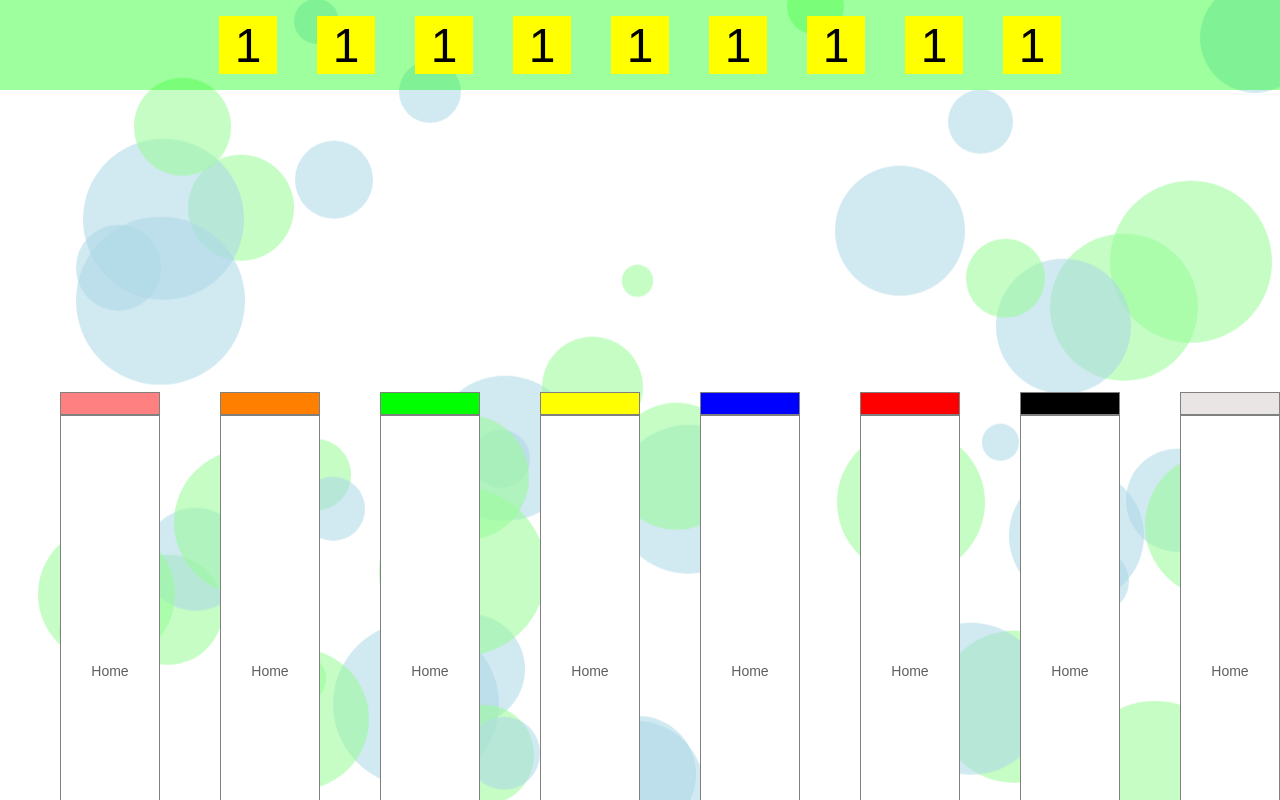
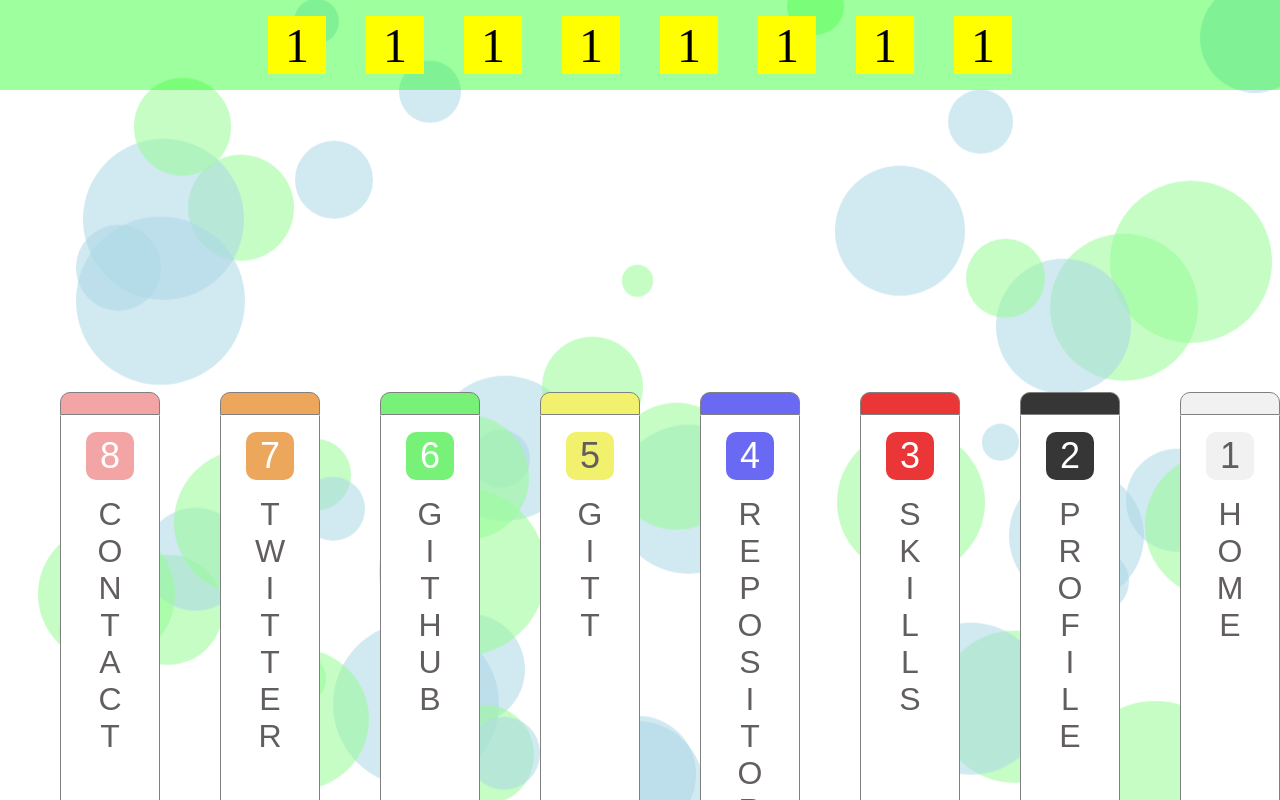
Before and after one commit to AnnkoATAMA/AnnkoATAMA_Protfolio, a React (Vite) app in the folder front/: page /racelist in a window 1280 px wide. Shown: the top 800 px of the page. Built offline with nearby package versions, Linux system fonts and the light colour scheme.

Commit message:
home仮実装

```diff
--- a/front/src/components/RaceList.tsx
+++ b/front/src/components/RaceList.tsx
@@ -6,40 +6,126 @@
     const navigate = useNavigate();
 
     return (
+        <div>
             <div className="raceul">
                 <button className="racelist" onClick={() => navigate("/")}>
                     <div className="button-top-pink"></div>
-                <div className="button-label">Home</div>
+                    <div className="button-label">
+                        <div className="button-label-num">
+                            <div className="button-label-num-pink">8</div>
+                        </div>
+                        <span>C</span>
+                        <span>O</span>
+                        <span>N</span>
+                        <span>T</span>
+                        <span>A</span>
+                        <span>C</span>
+                        <span>T</span>
+                    </div>
                 </button>
                 <button className="racelist" onClick={() => navigate("/")}>
                     <div className="button-top-orange"></div>
-                <div className="button-label">Home</div>
+                    <div className="button-label">
+                        <div className="button-label-num">
+                            <div className="button-label-num-orange">7</div>
+                        </div>
+                        <span>T</span>
+                        <span>W</span>
+                        <span>I</span>
+                        <span>T</span>
+                        <span>T</span>
+                        <span>E</span>
+                        <span>R</span>
+                    </div>
                 </button>
                 <button className="racelist" onClick={() => navigate("/")}>
                     <div className="button-top-green"></div>
-                <div className="button-label">Home</div>
+                    <div className="button-label">
+                        <div className="button-label-num">
+                            <div className="button-label-num-green">6</div>
+                        </div>
+                        <span>G</span>
+                        <span>I</span>
+                        <span>T</span>
+                        <span>H</span>
+                        <span>U</span>
+                        <span>B</span>
+                    </div>
                 </button>
                 <button className="racelist" onClick={() => navigate("/")}>
                     <div className="button-top-yellow"></div>
-                <div className="button-label">Home</div>
+                    <div className="button-label">
+                        <div className="button-label-num">
+                            <div className="button-label-num-yellow">5</div>
+                        </div>
+                        <span>G</span>
+                        <span>I</span>
+                        <span>T</span>
+                        <span>T</span>
+                    </div>
                 </button>
                 <button className="racelist" onClick={() => navigate("/")}>
                     <div className="button-top-blue"></div>
-                <div className="button-label">Home</div>
+                    <div className="button-label">
+                        <div className="button-label-num">
+                            <div className="button-label-num-blue">4</div>
+                        </div>
+                        <span>R</span>
+                        <span>E</span>
+                        <span>P</span>
+                        <span>O</span>
+                        <span>S</span>
+                        <span>I</span>
+                        <span>T</span>
+                        <span>O</span>
+                        <span>R</span>
+                        <span>Y</span>
+                    </div>
                 </button>
                 <button className="racelist" onClick={() => navigate("/")}>
                     <div className="button-top-red"></div>
-                <div className="button-label">Home</div>
+                    <div className="button-label">
+                        <div className="button-label-num">
+                            <div className="button-label-num-red">3</div>
+                        </div>
+                        <span>S</span>
+                        <span>K</span>
+                        <span>I</span>
+                        <span>L</span>
+                        <span>L</span>
+                        <span>S</span>
+                    </div>
                 </button>
                 <button className="racelist" onClick={() => navigate("/")}>
                     <div className="button-top-black"></div>
-                <div className="button-label">Home</div>
+                    <div className="button-label">
+                        <div className="button-label-num">
+                            <div className="button-label-num-black">2</div>
+                        </div>
+                        <span>P</span>
+                        <span>R</span>
+                        <span>O</span>
+                        <span>F</span>
+                        <span>I</span>
+                        <span>L</span>
+                        <span>E</span>
+                    </div>
                 </button>
                 <button className="racelist" onClick={() => navigate("/")}>
                     <div className="button-top-white"></div>
-                <div className="button-label">Home</div>
+                    <div className="button-label">
+                        <div className="button-label-num">
+                            <div className="button-label-num-white">1</div>
+                        </div>
+                        <span>H</span>
+                        <span>O</span>
+                        <span>M</span>
+                        <span>E</span>
+                    </div>
                 </button>
             </div>
+        </div>
+
     )
 }
 export default RaceList
--- a/front/src/components/layout/Header.tsx
+++ b/front/src/components/layout/Header.tsx
@@ -34,9 +34,6 @@
                         <li>
                             <button className={"gate_button"}>1</button>
                         </li>
-                        <li>
-                            <button className={"gate_button"}>1</button>
-                        </li>
                     </ul>
                 </nav>
             </header>
--- a/front/src/components/racelist.css
+++ b/front/src/components/racelist.css
@@ -8,93 +8,255 @@
 }
 
 .racelist {
+    width: 138px;
+    height: 530px;
+    transition: transform 0.2s, background-color 0.2s;
+    font-family: Arial, sans-serif;
+    flex-wrap: wrap;
+    margin-left: 60px;
+    opacity: 0;
+    transform: translateX(-100%);
+    animation: slide-in 1s ease-in-out forwards;
+}
+.racelist:hover {
+    transform: translateY(-5px)!important;
+}
+
+.racelist:active {
+    transform: translateY(0)!important;
+}
+
+.racelist:nth-child(1) {
+    animation-delay: 4s;
+}
+
+.racelist:nth-child(2) {
+    animation-delay: 3.5s;
+}
+
+.racelist:nth-child(3) {
+    animation-delay: 3s;
+}
+
+.racelist:nth-child(4) {
+    animation-delay: 2.5s;
+}
+
+.racelist:nth-child(5) {
+    animation-delay: 2s;
+}
+
+.racelist:nth-child(6) {
+    animation-delay: 1.5s;
+}
+
+.racelist:nth-child(7) {
+    animation-delay: 1s;
+}
+
+.racelist:nth-child(8) {
+    animation-delay: 0.5s;
+}
+.button-label-num {
     display: flex;
     align-items: center;
     justify-content: center;
-    width: 138px;
-    height: 530px;
-    cursor: pointer;
-    transition: transform 0.2s, background-color 0.2s;
-    font-family: Arial, sans-serif;
-    font-size: 14px;
-    flex-wrap: wrap;
-    margin-left: 60px;
-}
-
-.racelist:hover {
-    transform: translateY(-5px);
-}
-
-.racelist:active {
-    transform: translateY(0);
+    width: 100%;
+    border-top-color: transparent;
+    border-bottom-color: transparent;
+    font-size: 36px;
+    margin-top: 16px;
+    margin-bottom: 16px;
 }
 
 .button-label {
     display: flex;
     align-items: center;
-    justify-content: center;
     width: 100%;
     height: 96%;
     background-color: #FFFFFF;
     border: 1px solid gray;
     font-family: Arial, sans-serif;
-    font-size: 14px;
+    font-size: 32px;
     color: #635e5e;
     text-align: center;
+    border-bottom-left-radius: 10px;
+    border-bottom-right-radius: 10px;
+    border-top-color: transparent;
+    flex-direction: column;
+    word-wrap: break-word;
+    white-space: pre-wrap;
+}
+
+.button-label:hover {
+    background-color: #268300;
 }
 
 .button-top-white {
     width: 100%;
     height: 4%;
-    background-color: #eae5e5;
+    background-color: #f1f1f1;
     border: 1px solid gray;
+    border-top-left-radius: 10px;
+    border-top-right-radius: 10px;
 }
 
 .button-top-black {
     width: 100%;
     height: 4%;
-    background-color: #000000;
+    background-color: #373636;
     border: 1px solid gray;
+    border-top-left-radius: 10px;
+    border-top-right-radius: 10px;
 }
 
 .button-top-red {
     width: 100%;
     height: 4%;
-    background-color: #ff0000;
+    background-color: #ea3636;
     border: 1px solid gray;
+    border-top-left-radius: 10px;
+    border-top-right-radius: 10px;
 }
 
 .button-top-blue {
     width: 100%;
     height: 4%;
-    background-color: #0000ff;
+    background-color: #6969f3;
     border: 1px solid gray;
+    border-top-left-radius: 10px;
+    border-top-right-radius: 10px;
 }
 
 .button-top-yellow {
     width: 100%;
     height: 4%;
-    background-color: #ffff00;
+    background-color: #f1f16e;
     border: 1px solid gray;
+    border-top-left-radius: 10px;
+    border-top-right-radius: 10px;
 }
 
 .button-top-green {
     width: 100%;
     height: 4%;
-    background-color: #00ff00;
+    background-color: #77f177;
     border: 1px solid gray;
+    border-top-left-radius: 10px;
+    border-top-right-radius: 10px;
 }
 
 .button-top-orange {
     width: 100%;
     height: 4%;
-    background-color: #FF8000;
+    background-color: #eda75c;
     border: 1px solid gray;
+    border-top-left-radius: 10px;
+    border-top-right-radius: 10px;
 }
 
 .button-top-pink {
     width: 100%;
     height: 4%;
-    background-color: #ff8080;
+    background-color: #f3a5a5;
     border: 1px solid gray;
+    border-top-left-radius: 10px;
+    border-top-right-radius: 10px;
 }
+
+@keyframes slide-in {
+    0% {
+        opacity: 0;
+        transform: translateX(-100%);
+    }
+    100% {
+        opacity: 1;
+        transform: translateX(0);
+    }
+}
+
+.button-label-num-white {
+    background-color: #f1f1f1;
+    width: 48px;
+    height: 48px;
+    border-radius: 10px;
+    display: flex;
+    align-items: center;
+    justify-content: center;
+}
+
+.button-label-num-black {
+    background-color: #373636;
+    width: 48px;
+    height: 48px;
+    border-radius: 10px;
+    display: flex;
+    align-items: center;
+    justify-content: center;
+    color: white;
+}
+
+.button-label-num-red {
+    background-color: #ea3636;
+    width: 48px;
+    height: 48px;
+    border-radius: 10px;
+    display: flex;
+    align-items: center;
+    justify-content: center;
+    color: white;
+}
+
+.button-label-num-blue {
+    background-color: #6969f3;
+    width: 48px;
+    height: 48px;
+    border-radius: 10px;
+    display: flex;
+    align-items: center;
+    justify-content: center;
+    color: white;
+}
+
+.button-label-num-yellow {
+    background-color: #f1f16e;
+    width: 48px;
+    height: 48px;
+    border-radius: 10px;
+    display: flex;
+    align-items: center;
+    justify-content: center;
+}
+
+.button-label-num-green {
+    background-color: #77f177;
+    width: 48px;
+    height: 48px;
+    border-radius: 10px;
+    display: flex;
+    align-items: center;
+    justify-content: center;
+    color: white;
+}
+
+.button-label-num-orange {
+    background-color: #eda75c;
+    width: 48px;
+    height: 48px;
+    border-radius: 10px;
+    display: flex;
+    align-items: center;
+    justify-content: center;
+    color: white;
+}
+
+.button-label-num-pink {
+    background-color: #f3a5a5;
+    width: 48px;
+    height: 48px;
+    border-radius: 10px;
+    display: flex;
+    align-items: center;
+    justify-content: center;
+    color: white;
+}
--- a/front/src/index.css
+++ b/front/src/index.css
@@ -9,6 +9,15 @@
   height: 100vh;
 }
 
+button {
+  all: unset;
+  cursor: pointer;
+  display: inline-flex;
+  align-items: center;
+  justify-content: center;
+}
+
+
 h1 {
   font-size: 3.2em;
   line-height: 1.1;
```
Lines whose indentation alone changed are shown as unchanged.
